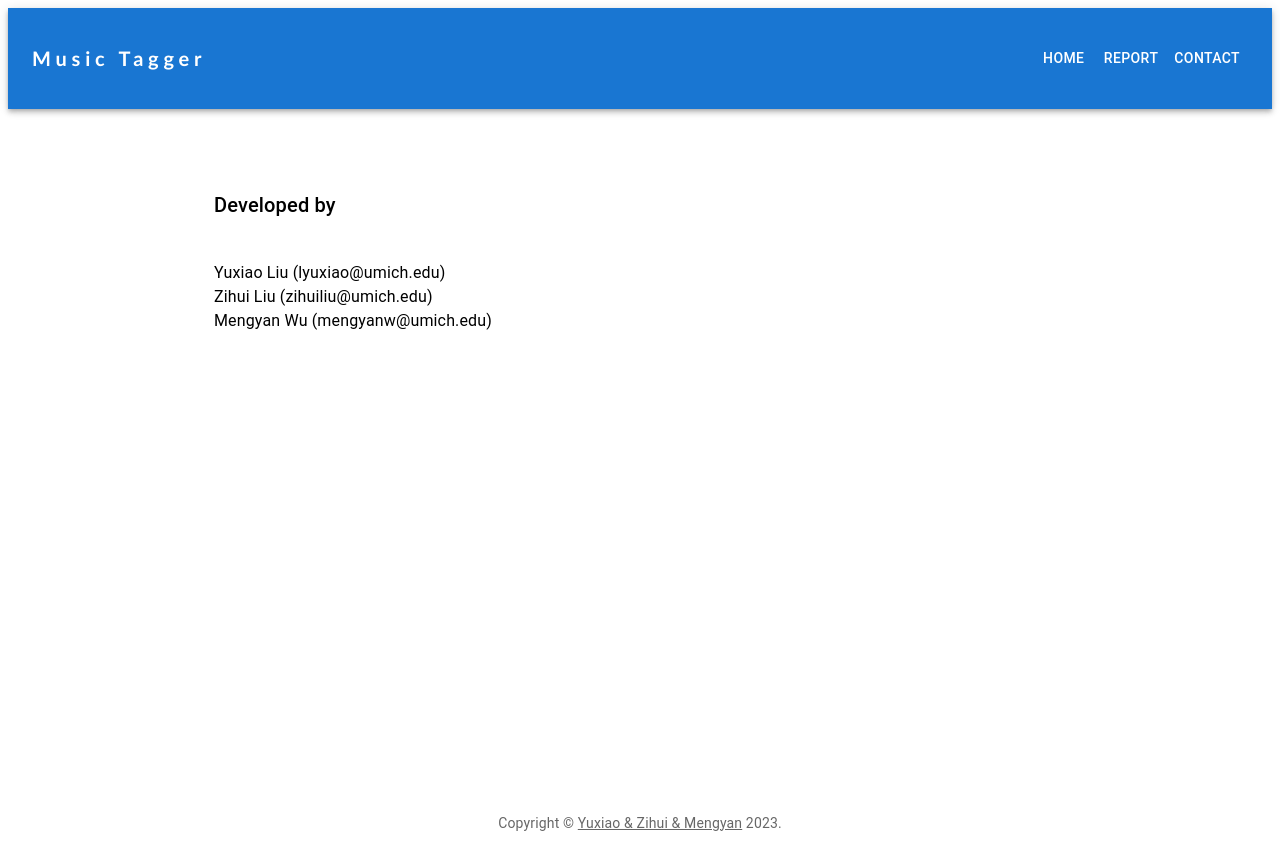
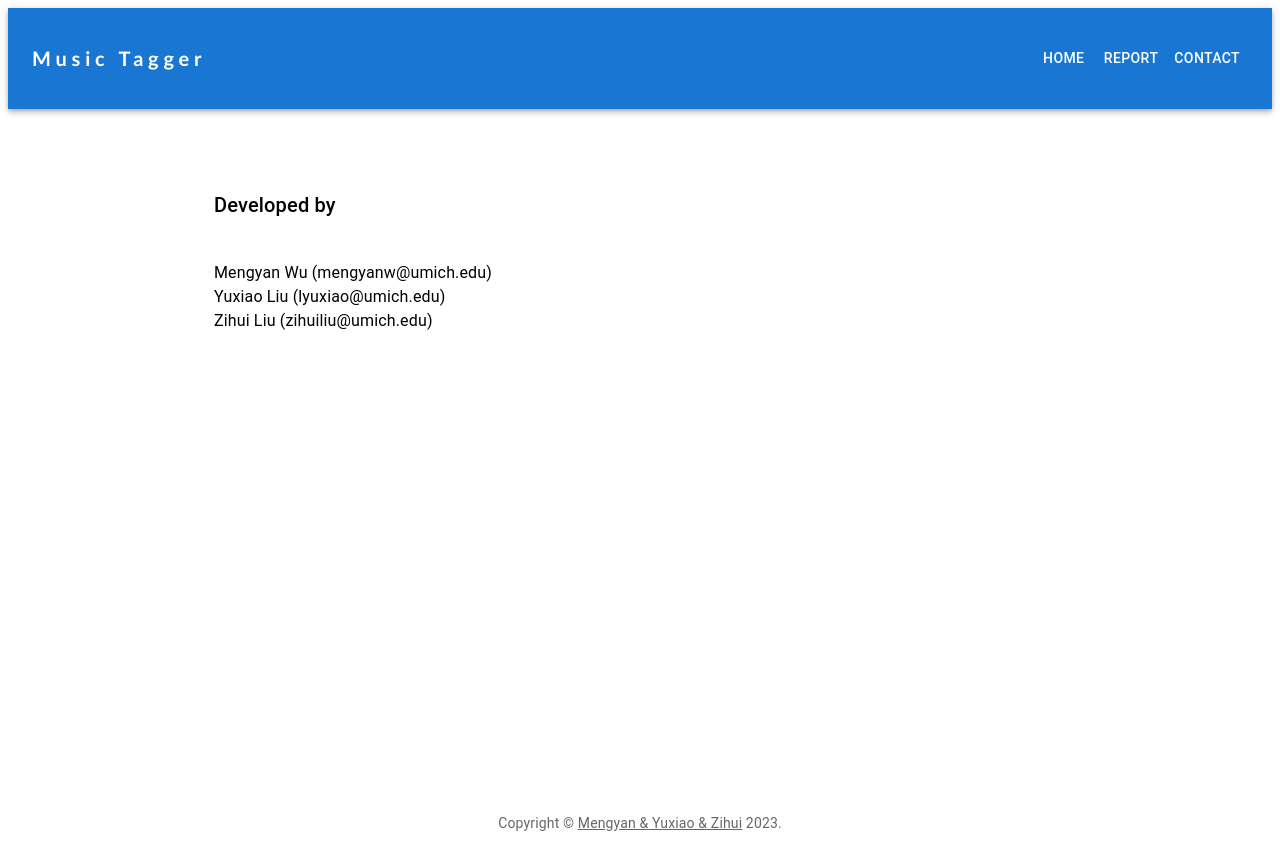
Before and after one commit to mengyanw/music-tagger-web, a React (Create React App) app: page /contact in a window 1280 px wide. Built offline with nearby package versions, Linux system fonts and the light colour scheme.

Commit message:
fix: contact

```diff
--- a/src/ContactScreen.js
+++ b/src/ContactScreen.js
@@ -11,9 +11,9 @@ function ContactScreen() {
                     Developed by
                 </Typography>
                 <Typography variant="body1">
+                    Mengyan Wu (mengyanw@umich.edu) <br />
                     Yuxiao Liu (lyuxiao@umich.edu) <br />
                     Zihui Liu (zihuiliu@umich.edu)<br />
-                    Mengyan Wu (mengyanw@umich.edu) <br />
                 </Typography>
             </Container>
         </>
--- a/src/CopyRight.js
+++ b/src/CopyRight.js
@@ -7,7 +7,7 @@ function Copyright() {
         <Typography variant="body2" color="text.secondary" align="center">
             {'Copyright © '}
             <Link color="inherit">
-                Yuxiao & Zihui & Mengyan
+                Mengyan & Yuxiao & Zihui
             </Link>{' '}
             {new Date().getFullYear()}
             {'.'}
```
